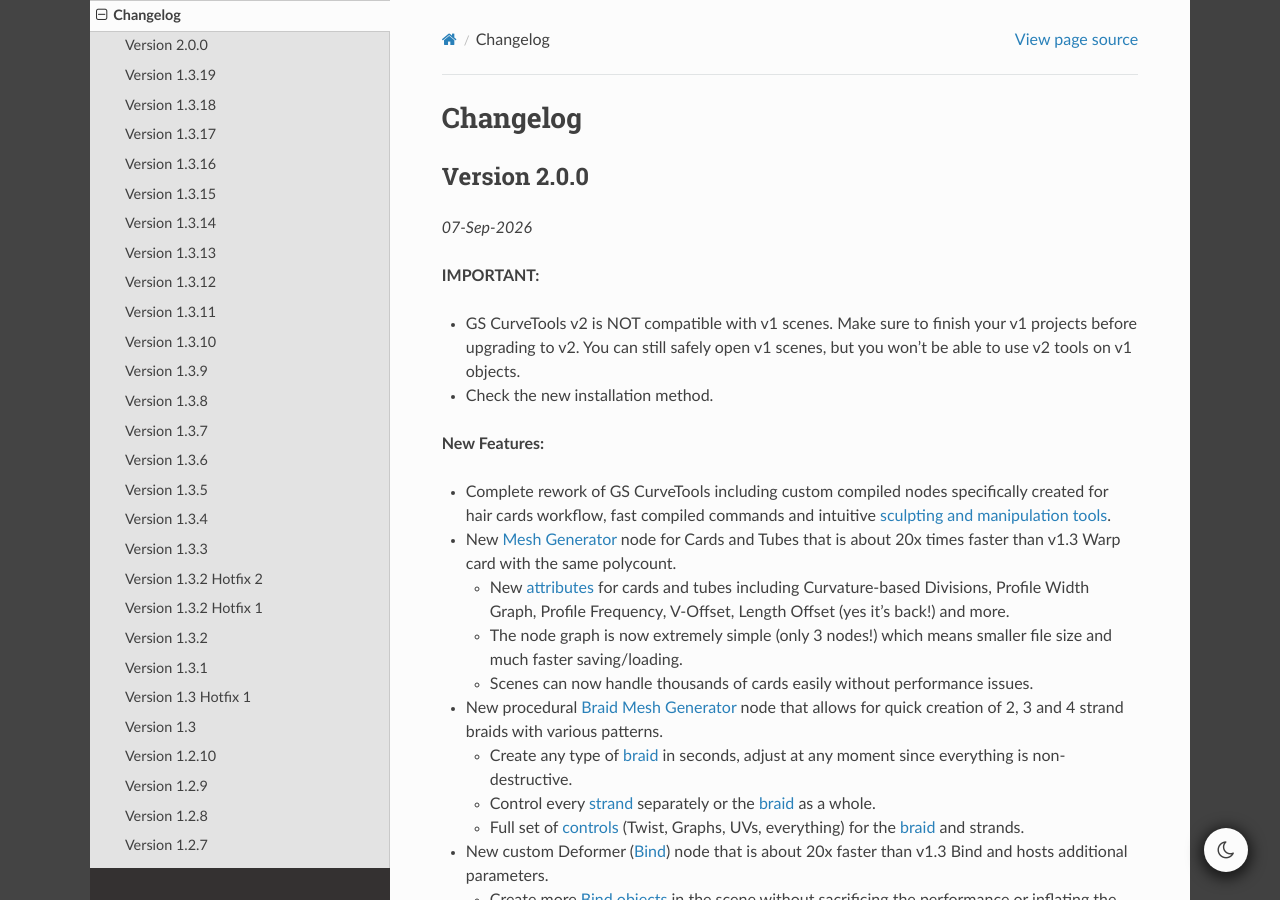
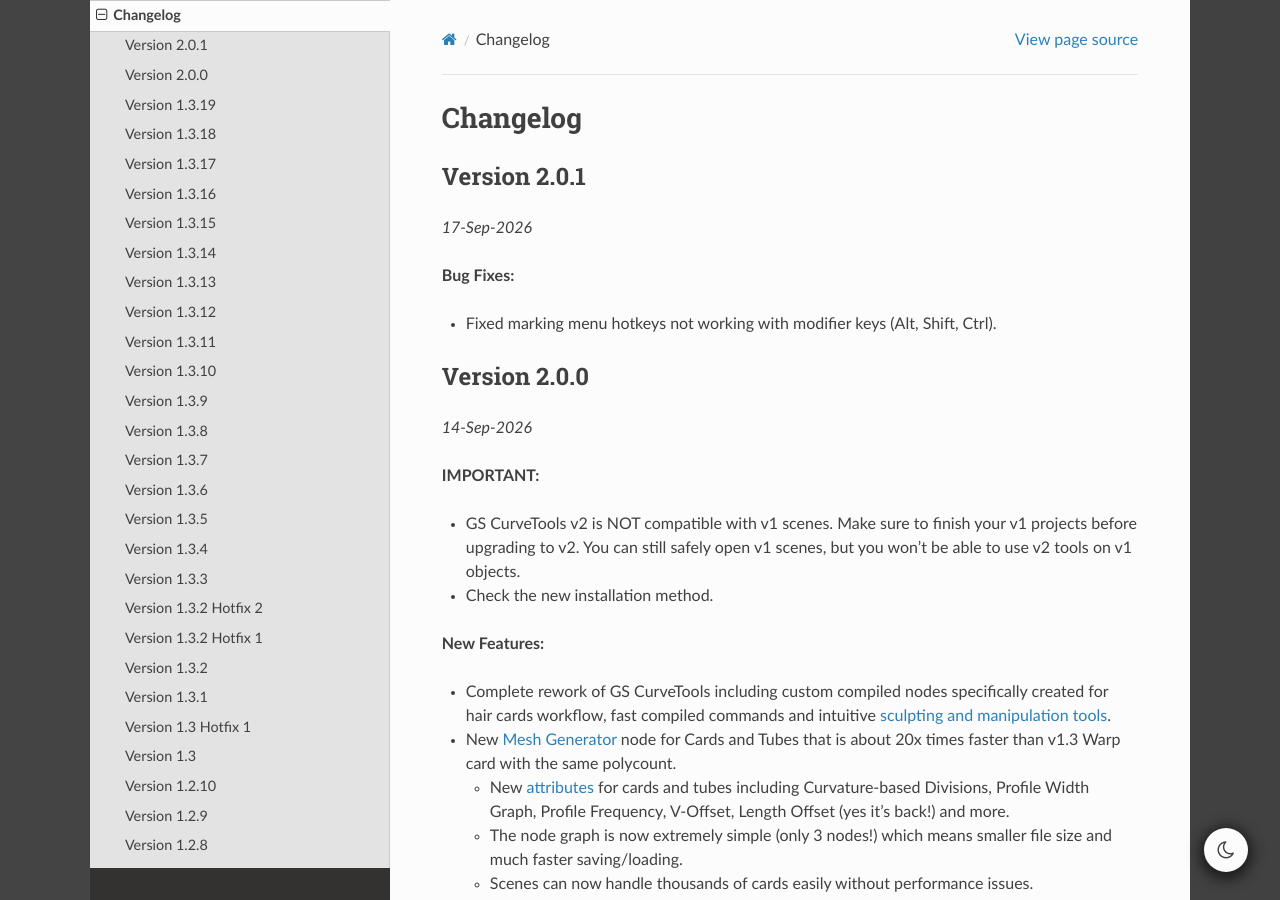
Before and after one commit to Video-Nomad/gs-curvetools-docs, a Sphinx documentation site: the page built from docs/source/changelog.rst, in a window 1280 px wide and 900 px high. Built offline with Sphinx 7.4.7 and the Read the Docs theme 3.1.0, drawn with Linux system fonts in a browser that asks for light colours.

Commit message:
v2.0.1 changelog

```diff
--- a/docs/source/changelog.rst
+++ b/docs/source/changelog.rst
@@ -4,10 +4,20 @@
 Changelog
 #########
 
+
+Version 2.0.1
+^^^^^^^^^^^^^
+
+*17-Sep-2026*
+
+**Bug Fixes:**
+
+- Fixed marking menu hotkeys not working with modifier keys (Alt, Shift, Ctrl).
+
 Version 2.0.0
 ^^^^^^^^^^^^^
 
-*07-Sep-2026*
+*14-Sep-2026*
 
 **IMPORTANT:**
 
```
